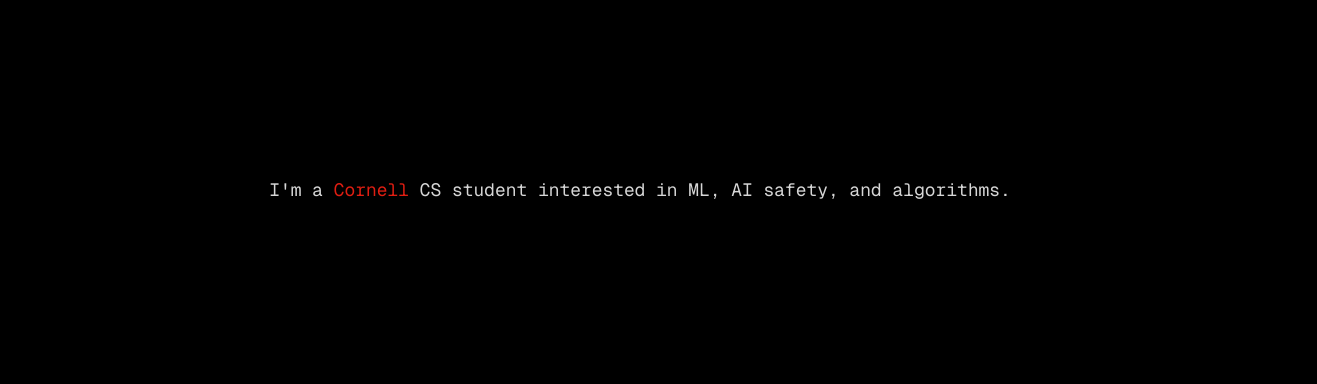
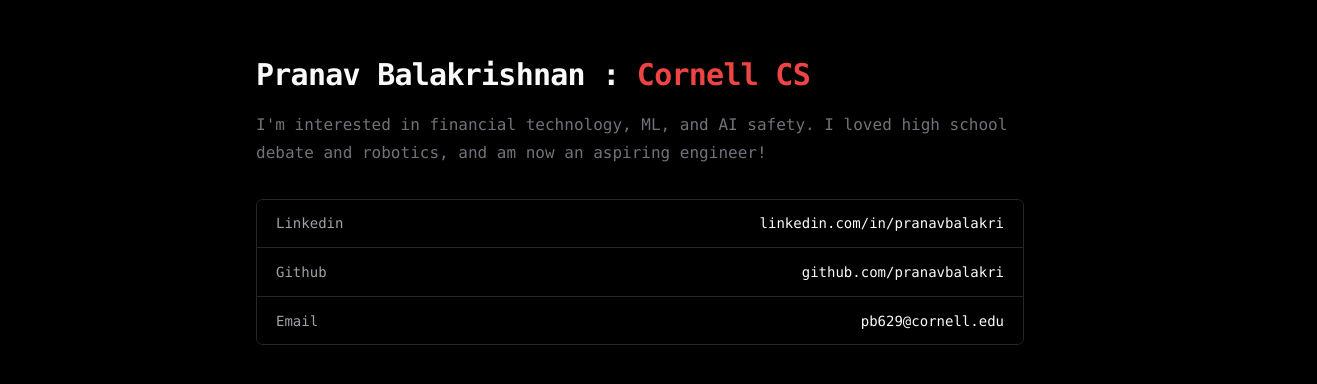
Before and after one commit to pranavbalakri/pranavbalakri.github.io, a React (Create React App) app: page / in a window 1280 px wide. Shown: the part 200-584 px from the top of the page, 1317 px wide, since content can reach past the window. Built offline with nearby package versions, Linux system fonts and the light colour scheme.

Commit message:
Updated.

```diff
--- a/src/App.css
+++ b/src/App.css
@@ -1,154 +1,219 @@
-.App {
+.app-container {
   min-height: 100vh;
+  max-height: 100vh;
+  width: 100%;
+  display: flex;
+  align-items: center;
+  justify-content: center;
+  background-color: #000;
+  font-family: ui-monospace, SFMono-Regular, Menlo, Monaco, Consolas, monospace;
+  overflow: hidden;
+}
+
+.main-content {
+  min-height: 100vh;
+  max-height: 100vh;
+  width: 100%;
+  max-width: 48rem;
   display: flex;
   flex-direction: column;
   align-items: center;
   justify-content: center;
-  color: #fff;
-  text-align: left;
-  position: relative;
+  padding: 4rem;
+  background-color: #000;
+  overflow: hidden;
 }
 
-.full-screen-bg {
-  position: fixed;
-  top: 0;
-  left: 0;
-  width: 100vw;
-  height: 100vh;
-  z-index: 0;
+.header-section {
+  display: flex;
+  flex-direction: column;
+  align-items: flex-start;
+  gap: 1rem;
+  text-align: left;
+  margin-bottom: 2rem;
+  width: 100%;
+}
+
+.main-title {
+  max-width: 100%;
+  font-size: 1.875rem;
+  font-weight: 600;
+  line-height: 2.5rem;
+  letter-spacing: -0.025em;
+  color: #fafafa;
+  margin: 0;
+  white-space: nowrap;
+}
+
+.accent-blue {
+  color: #3b82f6;
+}
+
+.accent-red {
+  color: #ef4444;
+}
+
+.subtitle {
+  max-width: 100%;
+  font-size: 1rem;
+  line-height: 1.75rem;
+  color: #71717a;
+  margin: 0;
+}
+
+.table-container {
+  margin-top: 0;
+  width: 100%;
+  max-width: 48rem;
+  overflow: hidden;
+  border-radius: 0.375rem;
+  position: relative;
+  --mouse-x: 0px;
+  --mouse-y: 0px;
+  --highlight-opacity: 0;
+}
+
+.table-container::before {
+  content: '';
+  position: absolute;
+  inset: 0;
+  border-radius: 0.375rem;
+  border: 1px solid #27272a;
+  pointer-events: none;
+  z-index: 5;
+}
+
+.border-highlight-overlay {
+  position: absolute;
+  inset: 0;
+  border-radius: 0.375rem;
+  pointer-events: none;
+  z-index: 10;
+  opacity: var(--highlight-opacity);
+  -webkit-mask-image: radial-gradient(circle 100px at var(--mouse-x) var(--mouse-y), black 0%, transparent 100%);
+  mask-image: radial-gradient(circle 100px at var(--mouse-x) var(--mouse-y), black 0%, transparent 100%);
+  transition: opacity 0.15s ease-out;
+}
+
+.border-highlight-overlay::before {
+  content: '';
+  position: absolute;
+  inset: 0;
+  border-radius: 0.375rem;
+  border: 1px solid #ef4444;
   pointer-events: none;
 }
 
-.app-layout {
-  width: 100%;
-  max-width: 1200px;
-  display: flex;
-  flex-direction: column;
-  align-items: center;
-  justify-content: center;
-  gap: 0px;
-  padding: 64px clamp(24px, 6vw, 80px);
-  position: relative;
-  z-index: 1;
-}
-
-.button-row {
-  width: 100%;
-  max-width: 1200px;
-  display: grid;
-  grid-template-columns: repeat(3, minmax(0, 1fr));
-  gap: 24px;
-  padding: 0 clamp(24px, 6vw, 80px) 64px;
-  margin-top: 8px;
-  position: relative;
-  z-index: 1;
-}
-
-.button-surface {
-  width: 100%;
-}
-
-.primary-btn {
-  width: 100%;
-  height: 100%;
-  border: 0;
-  background: transparent;
-  color: #fff;
-  padding: 14px 18px;
-  font-size: 14px;
-  font-family: inherit;
-  letter-spacing: 0.12em;
-  text-transform: uppercase;
-  cursor: pointer;
-  transition: color 0.2s ease, transform 0.2s ease;
-}
-
-.primary-btn:hover {
-  color: rgba(255, 255, 255, 0.85);
-  transform: translateY(-2px);
-}
-
-.primary-btn:focus-visible {
-  outline: 2px solid rgba(223, 30, 18, 0.8);
-  outline-offset: 2px;
-}
-
-.text-pane {
-  width: min(90vw, 960px);
-  max-width: 960px;
-  text-align: center;
-}
-
-.ascii-title {
-  position: relative;
-  width: 100%;
-  height: clamp(160px, 22vw, 320px);
-  padding: 0;
-  margin: 0 0 -24px;
-  overflow: visible;
-}
-
-.ascii-title .ascii-text-container pre {
-  width: 100%;
-  text-align: center;
+.row-line {
+  position: absolute;
   left: 0;
-  transform: none;
-  background-image: none;
-  -webkit-text-fill-color: #fff;
-  color: #fff;
-  mix-blend-mode: normal;
-}
-
-.text-pane p {
-  margin: -12px auto 8px;
-  font-size: clamp(14px, 1.4vw, 18px);
-  line-height: 1.6;
-  color: #d6d6d6;
-}
-
-.text-pane .text-meta {
-  color: #9a9a9a;
-  font-size: 14px;
-  text-transform: uppercase;
-  letter-spacing: 0.2em;
-}
-
-.accent-red {
-  color: #df1e12;
-}
-
-.App-logo {
-  height: 40vmin;
+  right: 0;
+  height: 1px;
+  background-color: #ef4444;
   pointer-events: none;
 }
 
-@media (prefers-reduced-motion: no-preference) {
-  .App-logo {
-    animation: App-logo-spin infinite 20s linear;
-  }
+.info-table {
+  min-width: 100%;
+  border-collapse: collapse;
 }
 
-.App-header {
+.info-table tbody {
   background-color: #000;
-  min-height: 100vh;
-  display: flex;
-  flex-direction: column;
-  align-items: center;
-  justify-content: center;
-  font-size: calc(10px + 2vmin);
-  color: white;
 }
 
-.App-link {
-  color: #61dafb;
+.table-row {
+  border-bottom: 1px solid #27272a;
+  transition: background-color 0.2s;
 }
 
-@keyframes App-logo-spin {
-  from {
-    transform: rotate(0deg);
+.table-row:hover {
+  background-color: rgba(28, 28, 30, 0.3);
+}
+
+.table-row:last-child {
+  border-bottom: none;
+}
+
+.table-cell {
+  padding: 1rem 1.25rem;
+  font-size: 0.875rem;
+  vertical-align: middle;
+  background-color: #000;
+}
+
+.label-cell {
+  color: #a1a1aa;
+  width: 160px;
+  font-weight: 400;
+  text-align: left;
+}
+
+.value-cell {
+  color: #e4e4e7;
+  text-align: right;
+}
+
+.table-input {
+  width: 100%;
+  border: none;
+  background-color: transparent;
+  padding: 0;
+  font-size: 0.875rem;
+  text-align: right;
+  color: #e4e4e7;
+  font-family: inherit;
+  outline: none;
+  cursor: default;
+}
+
+.table-link {
+  display: block;
+  width: 100%;
+  border: none;
+  background-color: transparent;
+  padding: 0;
+  font-size: 0.875rem;
+  text-align: right;
+  color: #fafafa;
+  font-family: inherit;
+  text-decoration: none;
+  cursor: pointer;
+  transition: color 0.2s ease;
+}
+
+.table-link:hover {
+  color: #3b82f6;
+}
+
+@media (max-width: 640px) {
+  .main-content {
+    padding: 4rem 2rem;
+    align-items: flex-start;
   }
-  to {
-    transform: rotate(360deg);
+
+  .header-section {
+    align-items: flex-start;
+    text-align: left;
+  }
+
+  .main-title {
+    font-size: 1.5rem;
+    line-height: 2rem;
+  }
+
+  .subtitle {
+    font-size: 1rem;
+    line-height: 1.75rem;
+  }
+
+  .label-cell {
+    width: 100px;
+    font-size: 0.8125rem;
+  }
+
+  .table-cell {
+    padding: 0.625rem 0.75rem;
   }
 }
 
@@ -165,4 +230,13 @@
     grid-template-columns: 1fr;
     padding-bottom: 48px;
   }
+
+  .table-row {
+    grid-template-columns: 120px 1fr;
+  }
+
+  .table-cell {
+    padding: 12px 16px;
+    font-size: 13px;
+  }
 }
--- a/src/App.js
+++ b/src/App.js
@@ -1,32 +1,139 @@
 import './App.css';
-// Component ported and enhanced from https://codepen.io/JuanFuentes/pen/eYEeoyE
-
-import DitherBG from './DitherBG';
+import ClickSpark from './ClickSpark';
+import { useEffect, useRef, useState } from 'react';
 
 function App() {
+  const tableContainerRef = useRef(null);
+  const [rowPositions, setRowPositions] = useState([]);
+
+  const links = [
+    { label: "Linkedin", value: "linkedin.com/in/pranavbalakri", href: "https://linkedin.com/in/pranavbalakri" },
+    { label: "Github", value: "github.com/pranavbalakri", href: "https://github.com/pranavbalakri" },
+    { label: "Email", value: "pb629@cornell.edu", href: "mailto:pb629@cornell.edu" },
+  ];
+
+  useEffect(() => {
+    const tableContainer = tableContainerRef.current;
+    if (!tableContainer) return;
+
+    const HIGHLIGHT_RADIUS = 150;
+
+    // Calculate row line positions
+    const updateRowPositions = () => {
+      const rows = tableContainer.querySelectorAll('.table-row');
+      const containerRect = tableContainer.getBoundingClientRect();
+
+      const positions = [];
+      rows.forEach((row, index) => {
+        if (index === rows.length - 1) return; // Skip last row
+        const rowRect = row.getBoundingClientRect();
+        // The border sits at the bottom of each row
+        positions.push(rowRect.bottom - containerRect.top - 1);
+      });
+      setRowPositions(positions);
+    };
+
+    updateRowPositions();
+    window.addEventListener('resize', updateRowPositions);
+
+    const handleMouseMove = (e) => {
+      const rect = tableContainer.getBoundingClientRect();
+
+      // Calculate mouse position relative to the table container
+      const mouseX = e.clientX - rect.left;
+      const mouseY = e.clientY - rect.top;
+
+      // Calculate distance from mouse to the nearest edge
+      const distanceToLeft = Math.abs(e.clientX - rect.left);
+      const distanceToRight = Math.abs(e.clientX - rect.right);
+      const distanceToTop = Math.abs(e.clientY - rect.top);
+      const distanceToBottom = Math.abs(e.clientY - rect.bottom);
+
+      const minDistance = Math.min(
+        distanceToLeft,
+        distanceToRight,
+        distanceToTop,
+        distanceToBottom
+      );
+
+      // Set mouse position on the container for all borders to use
+      tableContainer.style.setProperty('--mouse-x', `${mouseX}px`);
+      tableContainer.style.setProperty('--mouse-y', `${mouseY}px`);
+
+      // Only show the highlight when mouse is near the edges
+      if (minDistance <= HIGHLIGHT_RADIUS) {
+        tableContainer.style.setProperty('--highlight-opacity', '1');
+      } else {
+        tableContainer.style.setProperty('--highlight-opacity', '0');
+      }
+    };
+
+    const handleMouseLeave = () => {
+      tableContainer.style.setProperty('--highlight-opacity', '0');
+    };
+
+    document.addEventListener('mousemove', handleMouseMove);
+    document.addEventListener('mouseleave', handleMouseLeave);
+
+    return () => {
+      window.removeEventListener('resize', updateRowPositions);
+      document.removeEventListener('mousemove', handleMouseMove);
+      document.removeEventListener('mouseleave', handleMouseLeave);
+    };
+  }, []);
+
   return (
-    <div className="App">
-      <div className="full-screen-bg" aria-hidden="true">
-        <DitherBG
-          waveColor={[0.4, 0.4, 0.4]}
-          disableAnimation={false}
-          enableMouseInteraction={false}
-          mouseRadius={0.3}
-          colorNum={23.8}
-          waveAmplitude={0.2}
-          waveFrequency={6.1}
-          waveSpeed={0.01}
-          colorIntensity={0.4}
-        />
+    <ClickSpark
+      sparkColor="#ef4444"
+      sparkSize={10}
+      sparkRadius={20}
+      sparkCount={8}
+      duration={500}
+    >
+      <div className="app-container">
+        <main className="main-content">
+          <div className="header-section">
+            <h1 className="main-title">
+              Pranav Balakrishnan : <span className="accent-red">Cornell CS</span>
+            </h1>
+            <p className="subtitle">
+              I'm interested in financial technology, ML, and AI safety. I loved high school debate and robotics, and am now an aspiring engineer!
+            </p>
+          </div>
+
+          <div className="table-container" ref={tableContainerRef}>
+            <div className="border-highlight-overlay">
+              {rowPositions.map((top, index) => (
+                <div
+                  key={index}
+                  className="row-line"
+                  style={{ top: `${top}px` }}
+                />
+              ))}
+            </div>
+            <table className="info-table">
+              <tbody>
+                {links.map((link, index) => (
+                  <tr key={index} className="table-row">
+                    <td className="table-cell label-cell">{link.label}</td>
+                    <td className="table-cell value-cell">
+                      <a
+                        href={link.href}
+                        target="_blank"
+                        rel="noopener noreferrer"
+                        className="table-link"
+                      >
+                        {link.value}
+                      </a>
+                    </td>
+                  </tr>
+                ))}
+              </tbody>
+            </table>
+          </div>
+        </main>
       </div>
-      <div className="app-layout">
-        <div className="text-pane">
-          <p>
-            I'm a <span className="accent-red">Cornell</span> CS student interested in ML, AI safety, and algorithms.
-          </p>
-        </div>
-      </div>
-    </div>
+    </ClickSpark>
   );
 }
 
--- /dev/null
+++ b/src/ClickSpark.js
@@ -0,0 +1,161 @@
+import { useRef, useEffect, useCallback } from 'react';
+
+const ClickSpark = ({
+  sparkColor = '#fff',
+  sparkSize = 10,
+  sparkRadius = 15,
+  sparkCount = 8,
+  duration = 400,
+  easing = 'ease-out',
+  extraScale = 1.0,
+  children
+}) => {
+  const canvasRef = useRef(null);
+  const sparksRef = useRef([]);
+  const startTimeRef = useRef(null);
+
+  useEffect(() => {
+    const canvas = canvasRef.current;
+    if (!canvas) return;
+
+    const parent = canvas.parentElement;
+    if (!parent) return;
+
+    let resizeTimeout;
+
+    const resizeCanvas = () => {
+      const { width, height } = parent.getBoundingClientRect();
+      if (canvas.width !== width || canvas.height !== height) {
+        canvas.width = width;
+        canvas.height = height;
+      }
+    };
+
+    const handleResize = () => {
+      clearTimeout(resizeTimeout);
+      resizeTimeout = setTimeout(resizeCanvas, 100);
+    };
+
+    const ro = new ResizeObserver(handleResize);
+    ro.observe(parent);
+
+    resizeCanvas();
+
+    return () => {
+      ro.disconnect();
+      clearTimeout(resizeTimeout);
+    };
+  }, []);
+
+  const easeFunc = useCallback(
+    t => {
+      switch (easing) {
+        case 'linear':
+          return t;
+        case 'ease-in':
+          return t * t;
+        case 'ease-in-out':
+          return t < 0.5 ? 2 * t * t : -1 + (4 - 2 * t) * t;
+        default:
+          return t * (2 - t);
+      }
+    },
+    [easing]
+  );
+
+  useEffect(() => {
+    const canvas = canvasRef.current;
+    if (!canvas) return;
+    const ctx = canvas.getContext('2d');
+
+    let animationId;
+
+    const draw = timestamp => {
+      if (!startTimeRef.current) {
+        startTimeRef.current = timestamp;
+      }
+      ctx.clearRect(0, 0, canvas.width, canvas.height);
+
+      sparksRef.current = sparksRef.current.filter(spark => {
+        const elapsed = timestamp - spark.startTime;
+        if (elapsed >= duration) {
+          return false;
+        }
+
+        const progress = elapsed / duration;
+        const eased = easeFunc(progress);
+
+        const distance = eased * sparkRadius * extraScale;
+        const lineLength = sparkSize * (1 - eased);
+
+        const x1 = spark.x + distance * Math.cos(spark.angle);
+        const y1 = spark.y + distance * Math.sin(spark.angle);
+        const x2 = spark.x + (distance + lineLength) * Math.cos(spark.angle);
+        const y2 = spark.y + (distance + lineLength) * Math.sin(spark.angle);
+
+        ctx.strokeStyle = sparkColor;
+        ctx.lineWidth = 2;
+        ctx.beginPath();
+        ctx.moveTo(x1, y1);
+        ctx.lineTo(x2, y2);
+        ctx.stroke();
+
+        return true;
+      });
+
+      animationId = requestAnimationFrame(draw);
+    };
+
+    animationId = requestAnimationFrame(draw);
+
+    return () => {
+      cancelAnimationFrame(animationId);
+    };
+  }, [sparkColor, sparkSize, sparkRadius, sparkCount, duration, easeFunc, extraScale]);
+
+  const handleClick = e => {
+    const canvas = canvasRef.current;
+    if (!canvas) return;
+    const rect = canvas.getBoundingClientRect();
+    const x = e.clientX - rect.left;
+    const y = e.clientY - rect.top;
+
+    const now = performance.now();
+    const newSparks = Array.from({ length: sparkCount }, (_, i) => ({
+      x,
+      y,
+      angle: (2 * Math.PI * i) / sparkCount,
+      startTime: now
+    }));
+
+    sparksRef.current.push(...newSparks);
+  };
+
+  return (
+    <div
+      style={{
+        position: 'relative',
+        width: '100%',
+        height: '100%'
+      }}
+      onClick={handleClick}
+    >
+      <canvas
+        ref={canvasRef}
+        style={{
+          width: '100%',
+          height: '100%',
+          display: 'block',
+          userSelect: 'none',
+          position: 'absolute',
+          top: 0,
+          left: 0,
+          pointerEvents: 'none'
+        }}
+      />
+      {children}
+    </div>
+  );
+};
+
+export default ClickSpark;
--- a/src/index.css
+++ b/src/index.css
@@ -1,7 +1,19 @@
 @import url('https://fonts.googleapis.com/css2?family=Geist:wght@100..900&family=Geist+Mono:wght@100..900&display=swap');
 
+html, body {
+  margin: 0;
+  padding: 0;
+  overflow: hidden;
+  height: 100vh;
+  width: 100vw;
+}
+
+#root {
+  width: 100%;
+  height: 100%;
+}
+
 body {
-  margin: 0;
   background-color: #000;
   font-family: 'Geist Mono', ui-monospace, SFMono-Regular, Menlo, Monaco,
     Consolas, 'Liberation Mono', 'Courier New', monospace;
```
